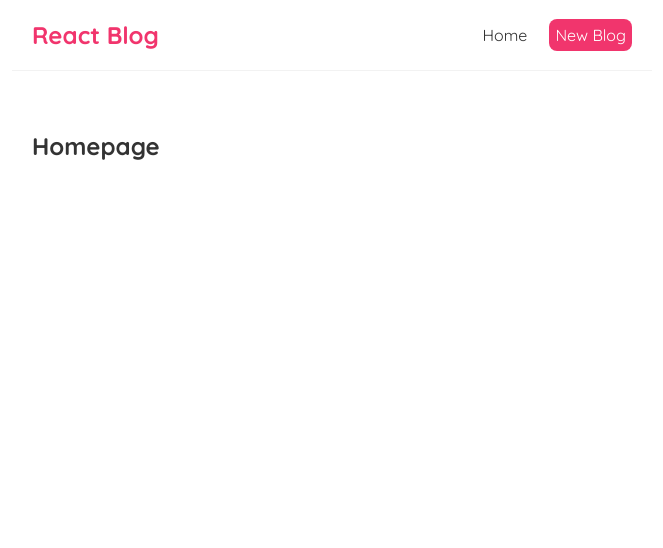
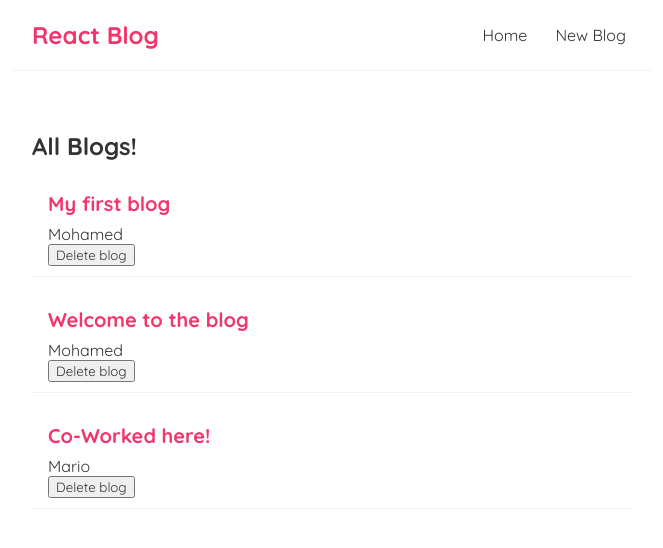
Before and after one commit to realdaly/react-blog, a React (Create React App) app: page / in a window 1280 px wide. Shown: the top 548 px of the page, without its empty margins (308-971 px from the left). Built offline with nearby package versions, Linux system fonts and the light colour scheme.

Commit message:
passing function as prop

```diff
--- /dev/null
+++ b/src/BlogList.js
@@ -0,0 +1,20 @@
+const BlogList = (props) => {
+    const title = props.title
+    const blogs = props.blogs
+    const handleDelete = props.handleDelete
+
+    return(
+        <div className="blog-list">
+            <h2>{title}</h2>
+            {blogs.map(blog => (
+                <div className="blog-preview" key={blog.id}>
+                    <h2>{blog.title}</h2>
+                    <p>{blog.author}</p>
+                    <button onClick={() => handleDelete(blog.id)}>Delete blog</button>
+                </div>
+            ))}
+        </div>
+    )
+}
+
+export default BlogList
--- a/src/Home.js
+++ b/src/Home.js
@@ -1,7 +1,26 @@
+import { useState, useEffect} from 'react'
+import BlogList from './BlogList'
+
+
 const Home = () => {
+    const [blogs, setBlogs] = useState([
+        {title: "My first blog", body: "This is the first blog in my website...", author: "Mohamed", id: 1},
+        {title: "Welcome to the blog", body: "I welcome to my blog...", author: "Mohamed", id: 2},
+        {title: "Co-Worked here!", body: "I'm the co-worker in this blog...", author: "Mario", id: 3}
+    ])
+
+    const handleDelete = (id) => {
+        const newBlogs = blogs.filter(blog => blog.id !== id)
+        setBlogs(newBlogs)
+    }
+
+    useEffect(() => {
+        console.log("using the effect hook")
+    })
+
     return(
         <div className="home">
-            <h2>Homepage</h2>
+            <BlogList blogs={blogs} title="All Blogs!" handleDelete={handleDelete} />
         </div>
     )
 }
--- a/src/Navbar.js
+++ b/src/Navbar.js
@@ -4,11 +4,7 @@ const Navbar = () => {
             <h1>React Blog</h1>
             <div className="links">
                 <a href="/">Home</a>
-                <a href="/create" style={{
-                    color: "white",
-                    backgroundColor: "#f1356d",
-                    borderRadius: "8px",
-                }}>New Blog</a>
+                <a href="/create">New Blog</a>
             </div>
         </nav>
     )
--- a/src/index.css
+++ b/src/index.css
@@ -33,3 +33,18 @@
   margin: 40px auto;
   padding: 20px;
 }
+
+/* blog previews / list */
+.blog-preview {
+  padding: 10px 16px;
+  margin: 20px 0;
+  border-bottom: 1px solid #3331;
+}
+.blog-preview:hover {
+  box-shadow: 1px 3px 5px rgba(0,0,0,0.1);
+}
+.blog-preview h2 {
+  font-size: 20px;
+  color: #f1356d;
+  margin-bottom: 8px;
+}
```
